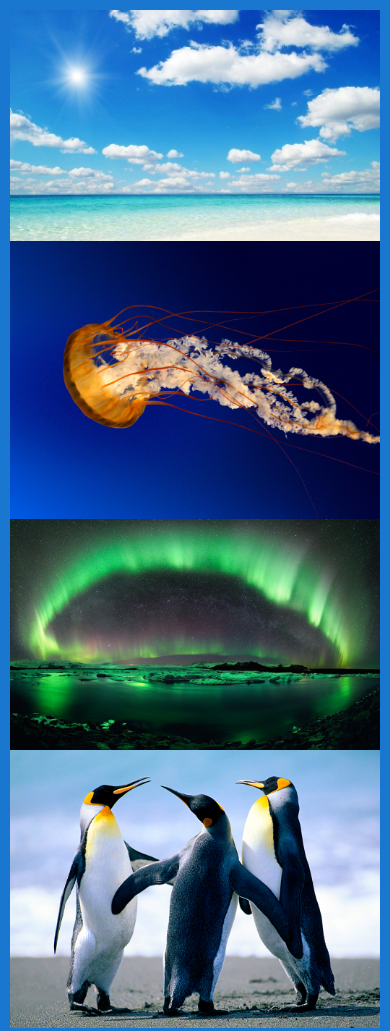
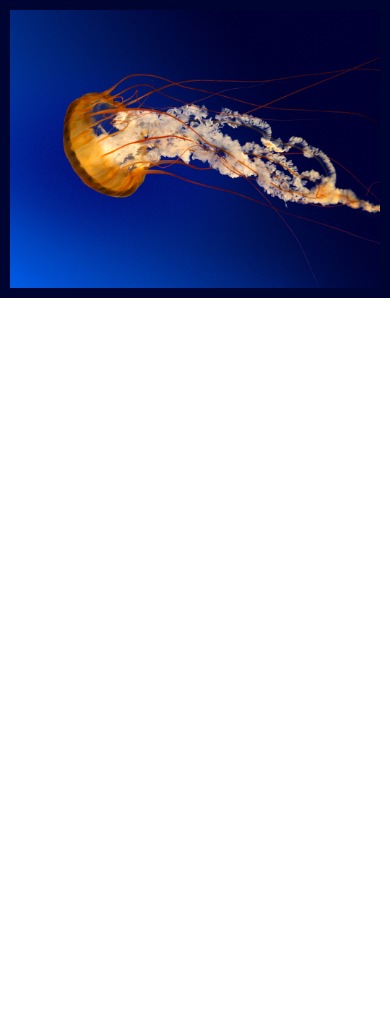
Before and after one commit to 14714/invie-github, a plain HTML site: page index.html in a window 390 px wide. After the commit the page ends 844 px from the top, so only its background shows below. Drawn offline with Linux system fonts and the light colour scheme.

Commit message:
entendiendo lo de branch

```diff
--- a/index.html
+++ b/index.html
@@ -6,18 +6,24 @@
     <style media="screen">
       body {
         margin : 0 ;
-        border: 10px solid #1A77D0;
+        border: 10px solid #000431;
       }
       img {
         max-width: 100% ;
         vertical-align:top;
       }
+      img#responsive{
+        display:none;
+      }
+      @media screen and (max-width: 768px){
+        img#responsive{
+          display:block;
+        }
+      }
+
     </style>
   </head>
   <body>
-    <img src="cielo.jpg" alt="">
-    <img src="Jellyfish.jpg" alt="">
-    <img src="aurora.jpg" alt="">
-    <img src="Penguins.jpg" alt="">
+    <img src="Jellyfish.jpg" alt="" id="responsive">
   </body>
 </html>
```
